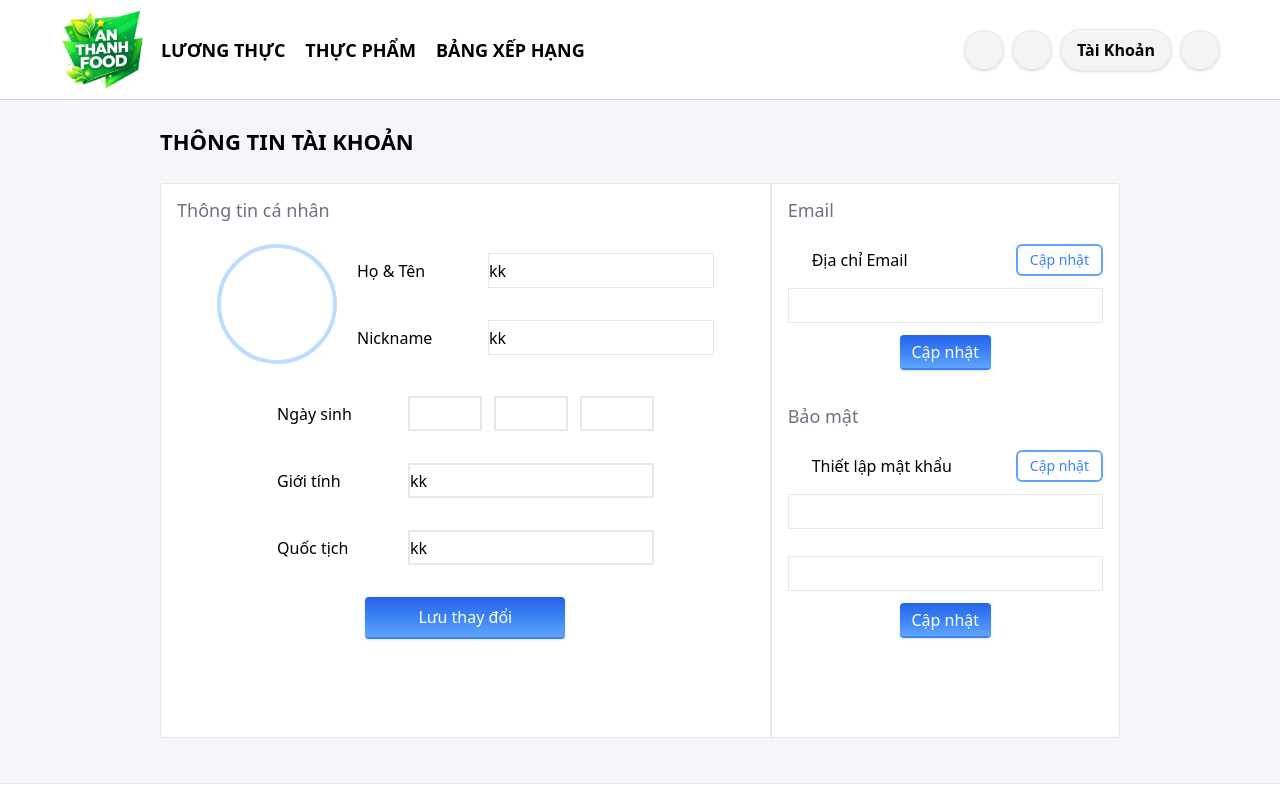
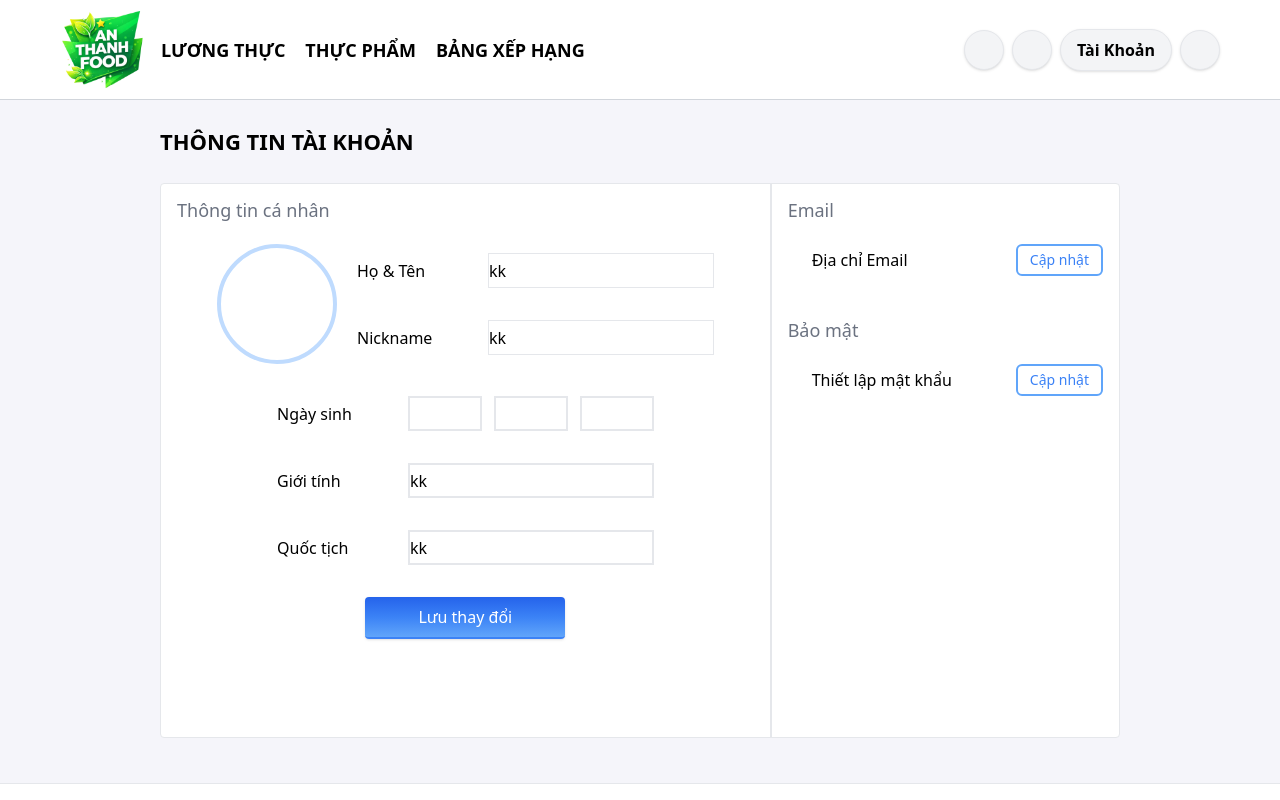
Before and after one commit to SongDuy/web-an-thanh-food, a React (Create React App) app: page /account/profile in a window 1280 px wide. Shown: the top 800 px of the page. Built offline with nearby package versions, Linux system fonts and the light colour scheme; some icons are missing.

Commit message:
Update new

```diff
--- a/src/pages/account/Profile.js
+++ b/src/pages/account/Profile.js
@@ -12,6 +12,12 @@ import LockIcon from '@mui/icons-material/Lock';
 const ProfilePage = () => {
     const [openSearch, setOpenSearch] = useState(false);
     const [openNotification, setOpenNotification] = useState(false);
+
+    //Ẩn thay đổi Email
+    const [showEditEmail, setShowEditEmail] = useState(false);
+
+    //Ẩn thay đổi Mật khẩu
+    const [showEditPassword, setShowEditPassword] = useState(false);
 
     return (
         <>
@@ -131,7 +137,7 @@ const ProfilePage = () => {
                     </div>
 
                     <div className="col-span-4 px-4 py-3 border-l">
-                        <div className="w-full h-full flex flex-col gap-8">
+                        <div className="w-full h-full flex flex-col gap-10">
                             <div className="w-full">
                                 <h1 className="text-lg text-gray-500">Email</h1>
 
@@ -141,21 +147,27 @@ const ProfilePage = () => {
                                         <span className="text-black">Địa chỉ Email</span>
                                     </div>
 
-                                    <button className="ml-auto h-8 px-3 rounded-md border-2 border-blue-400 text-sm font-medium text-blue-500 hover:text-blue-600">
+                                    <button
+                                        onClick={() => setShowEditEmail(prev => !prev)}
+                                        className="ml-auto h-8 px-3 rounded-md border-2 border-blue-400 text-sm font-medium text-blue-500 hover:text-blue-600"
+                                    >
                                         Cập nhật
                                     </button>
                                 </div>
-                                <div className="w-full flex flex-col gap-3 mt-3">
+
+                                {showEditEmail && (
+                                <div className="w-full flex flex-col gap-8 mt-3">
                                     <div className="w-full h-[35px] border">
 
                                     </div>
-                                    <div className="w-full h-[35px] flex items-center justify-center">
-                                        <button className="h-full px-3 text-md text-white font-medium shadow rounded bg-gradient-to-t from-blue-400 via-blue-500 to-blue-600 hover:brightness-110 active:brightness-95 transition border-b-2 border-blue-500">
-                                            Cập nhật
+                                    <div className="w-full flex items-center justify-center">
+                                        <button className="w-[200px] h-full px-3 py-2 text-md text-white font-medium shadow rounded bg-gradient-to-t from-blue-400 via-blue-500 to-blue-600 hover:brightness-110 active:brightness-95 transition border-b-2 border-blue-500">
+                                            Lưu thay đổi
                                         </button>
 
                                     </div>
                                 </div>
+                                 )}
                             </div>
 
                             <div className="w-full">
@@ -167,30 +179,33 @@ const ProfilePage = () => {
                                         <span className="text-black">Thiết lập mật khẩu</span>
                                     </div>
 
-                                    <button className="ml-auto h-8 px-3 rounded-md border-2 border-blue-400 text-sm font-medium text-blue-500 hover:text-blue-600">
+                                    <button
+                                        onClick={() => setShowEditPassword(prev => !prev)}
+                                        className="ml-auto h-8 px-3 rounded-md border-2 border-blue-400 text-sm font-medium text-blue-500 hover:text-blue-600"
+                                    >
                                         Cập nhật
                                     </button>
                                 </div>
 
-                                <div className="w-full flex flex-col gap-3 mt-3">
+                                {showEditPassword && (
+                                    <div className="w-full flex flex-col gap-8 mt-3">
 
-                                    <div className="w-full h-[50px]">
                                         <div className="w-full h-[35px] border">
 
-                                        </div>
                                         </div>
 
                                         <div className="w-full h-[35px] border">
 
                                         </div>
 
-                                    <div className="w-full h-[35px] flex items-center justify-center">
-                                        <button className="h-full px-3 text-md text-white font-medium shadow rounded bg-gradient-to-t from-blue-400 via-blue-500 to-blue-600 hover:brightness-110 active:brightness-95 transition border-b-2 border-blue-500">
-                                            Cập nhật
+                                        <div className="w-full flex items-center justify-center">
+                                            <button className="w-[200px] h-full px-3 py-2 text-md text-white font-medium shadow rounded bg-gradient-to-t from-blue-400 via-blue-500 to-blue-600 hover:brightness-110 active:brightness-95 transition border-b-2 border-blue-500">
+                                                Lưu thay đổi
                                             </button>
 
                                         </div>
                                     </div>
+                                )}
                             </div>
 
                         </div>
```
Lines whose indentation alone changed are shown as unchanged.
